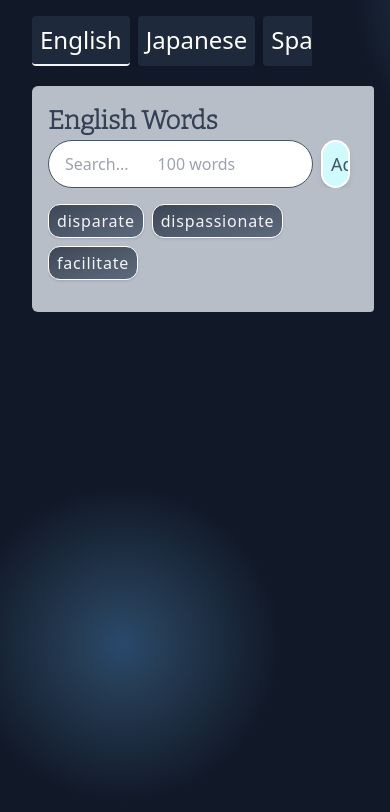
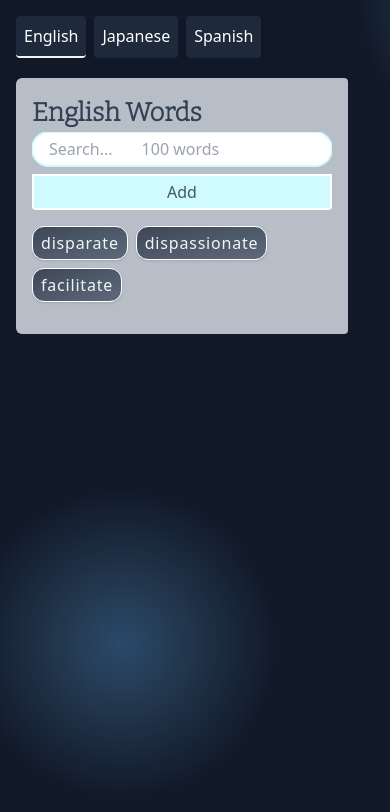
Before and after one commit to aaron-san/word-app, a React (Vite) app: page / in a window 390 px wide. Shown: the top 812 px of the page. Built offline with nearby package versions, Linux system fonts and the light colour scheme.

Commit message:
add mobile css

```diff
--- a/package.json
+++ b/package.json
@@ -7,10 +7,11 @@
   "scripts": {
     "server": "concurrently \"json-server --port 3400 --watch db.json\" \"node ./export-xl.cjs\"",
     "dev": "concurrently \"npm run server\"  \"vite --open\"",
+    "check-is-production": "node ./deploy-check.js",
     "export": "node ./export-xl.cjs",
     "preview": "vite preview --port 8080",
-    "predeploy": "tsc && vite build",
-    "deploy": "gh-pages -d dist"
+    "predeploy": "npm run check-is-production && tsc && vite build",
+    "deploy": "npm run check-is-production && gh-pages -d dist"
   },
   "dependencies": {
     "@types/uuid": "^9.0.5",
@@ -31,6 +32,7 @@
     "@types/react-dom": "^18.0.7",
     "@vitejs/plugin-react": "^2.2.0",
     "autoprefixer": "^10.4.16",
+    "dotenv": "^16.4.7",
     "gh-pages": "^6.0.0",
     "postcss": "^8.4.31",
     "tailwindcss": "^3.3.3",
--- a/src/App.tsx
+++ b/src/App.tsx
@@ -47,7 +47,7 @@ function App() {
   const [activeTab, setActiveTab] = useState<
     "english" | "japanese" | "spanish"
   >("english");
-
+  // console.log("----", import.meta.env.VITE_ENVIRONMENT);
   const [languagesState, setLanguagesState] = useState<
     GlobalContent["languagesState"]
   >({
@@ -168,8 +168,8 @@ function App() {
       }}
     >
       <GlobalEscapeKeyHandler language={activeTab} />
-      <main className="min-h-screen pt-4 flex flex-col gap-1 pl-8 bg-gray-900 relative overflow-hidden">
-        <div className="flex gap-2 text-2xl text-white">
+      <main className="min-h-screen pt-4 flex flex-col gap-1 px-4 md:pl-8 bg-gray-900 relative overflow-hidden">
+        <div className="flex gap-2 md:text-xl text-white">
           <HeaderButton
             title="English"
             language="english"
@@ -189,7 +189,7 @@ function App() {
             setActiveTab={setActiveTab}
           />
         </div>
-        <div className="flex rounded-md z-30 mt-4 gap-4">
+        <div className="flex-col md:flex-row rounded-md z-30 mt-4 gap-4">
           {activeTab === "english" && (
             <>
               <div className="flex gap-2">
--- a/src/components/AddButton.tsx
+++ b/src/components/AddButton.tsx
@@ -15,14 +15,13 @@ const AddButton: React.FC<AddButtonProps> = ({ language, addWordHandler }) => {
   return (
     <button
       className={clsx(
-        "px-2 py-2 mr-2 shadow-md text-lg hover:rounded-full transition-[border-radius] duration-500 ease-in-out border",
+        "px-2 py-1 md:py-2 shadow-md md:text-lg hover:rounded-lg transition-[border-radius] duration-500 ease-in-out border",
         {
           "bg-gray-300 rounded-full border-slate-600 shadow-none text-gray-400":
             disabled,
         },
         {
-          "border-2 border-white rounded-2xl bg-cyan-100 text-slate-600":
-            !disabled,
+          "border-2 border-white bg-cyan-100 text-slate-600": !disabled,
         }
       )}
       onClick={(e) => addWordHandler(e)}
--- a/src/components/SearchInput.tsx
+++ b/src/components/SearchInput.tsx
@@ -24,7 +24,7 @@ const SearchInput: React.FC<SearchInputProps> = ({
       ref={inputRef}
       // defaultValue={languagesState[language].inputValue || ""}
       defaultValue={searchWord || ""}
-      className="px-4 py-1 border rounded-full text-slate-600 border-slate-600 outline-none"
+      className="px-4 py-1 border rounded-full text-slate-600 border-slate-600 outline-none md:max-w-[300px] bg-gray-100 focus:bg-white focus:border-cyan-100 focus:ring-1 focus:ring-cyan-100"
       onKeyUp={(e) => handleKeyUp(e)}
       // onChange={handleChange}
       autoFocus
--- a/src/components/SearchPanel.tsx
+++ b/src/components/SearchPanel.tsx
@@ -56,7 +56,6 @@ const SearchPanel: React.FC<SearchPanelProps> = ({ language }) => {
     // }
   };
 
-
   const handleKeyUp = (e: React.KeyboardEvent<HTMLInputElement>) => {
     if (e.key === "Enter") {
       updateState({
@@ -80,7 +79,7 @@ const SearchPanel: React.FC<SearchPanelProps> = ({ language }) => {
   // };
 
   return (
-    <div className="flex justify-start gap-2 mx-auto rounded">
+    <div className="flex flex-col md:flex-row justify-start gap-2 mx-auto rounded">
       {/* Search Bar */}
 
       <SearchInput
```
Also changed, not shown: deploy-check.js (added, +13 -0 lines), 3 other files (tests, documents, lock files or other folders).
